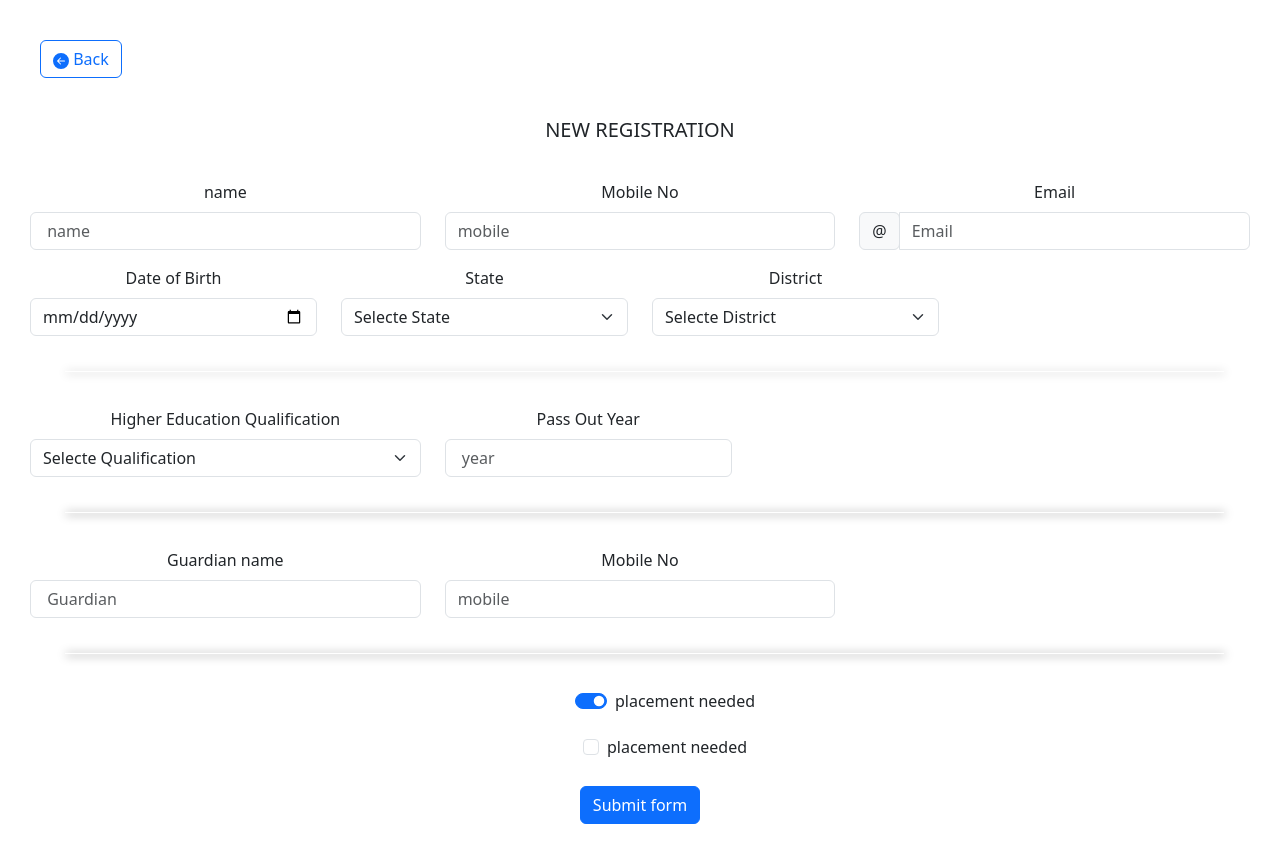
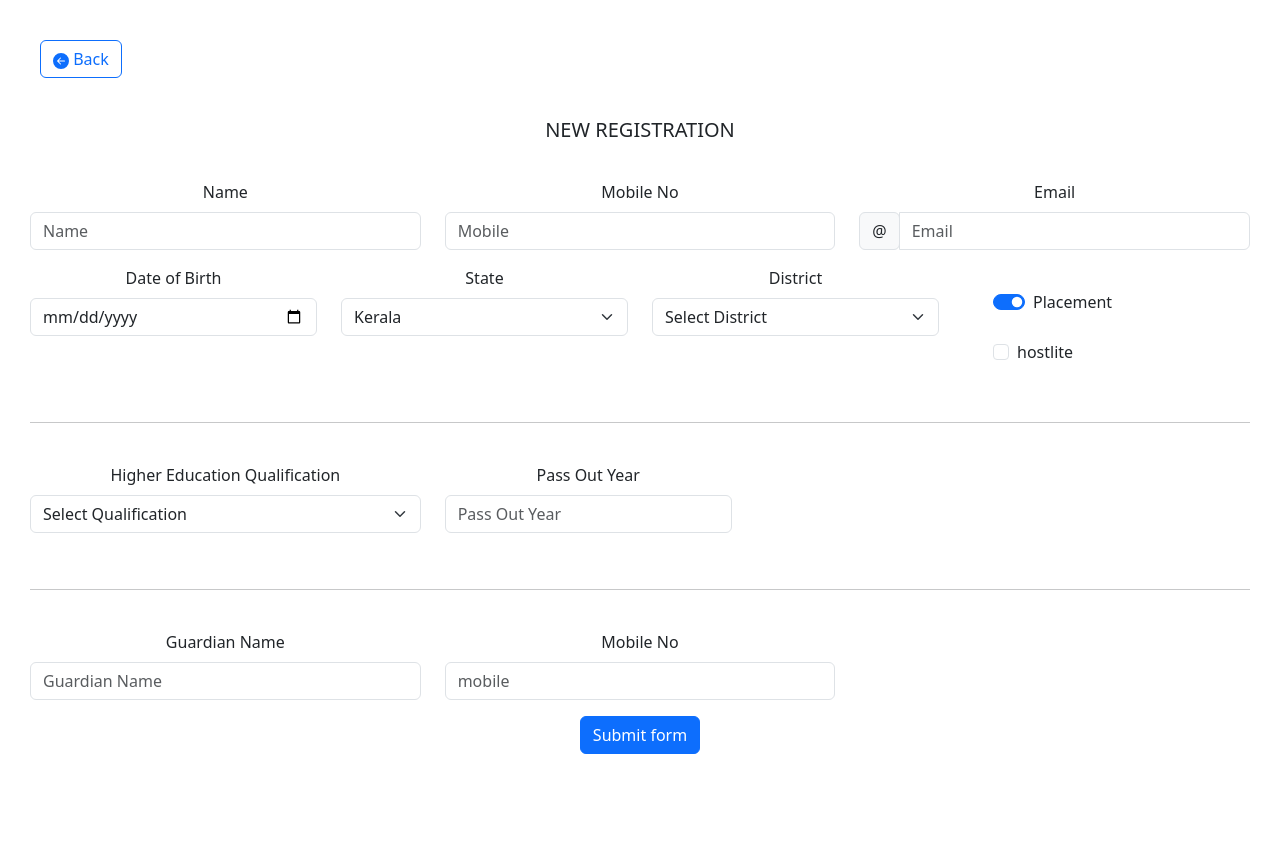
Before and after one commit to shaheedxdiat/DiatAdminMain, a React (Create React App) app: page /course/1/register in a window 1280 px wide. After the commit the page ends 800 px from the top, so only its background shows below. Built offline with nearby package versions, Linux system fonts and the light colour scheme; no server answers.

Commit message:
day 2 hosting 4

```diff
--- /dev/null
+++ b/src/assests/styles/StudentRegistration.css
@@ -0,0 +1,3 @@
+input[type="text"] {
+    text-transform: capitalize;
+  }
--- a/src/pages/StudentRegistration.jsx
+++ b/src/pages/StudentRegistration.jsx
@@ -1,12 +1,52 @@
-import React from "react";
+import React, { useState } from "react";
 import { Form, Row, Button, Col, InputGroup } from "react-bootstrap";
-import { useNavigate } from "react-router-dom";
+import { useNavigate, useParams } from "react-router-dom";
 
 const StudentRegistration = () => {
   const navigate = useNavigate();
+
+  const course = useParams();
+  const [name, setName] = useState("");
+  const [mobile, setMobile] = useState("");
+  const [email, setEmail] = useState("");
+  const [dob, setDob] = useState("");
+  const [state, setState] = useState("Kerala");
+  const [district, setDistrict] = useState("");
+  const [qualification, setQualification] = useState("");
+  const [passOutYear, setPassOutYear] = useState("");
+  const [guardianName, setGuardianName] = useState("");
+  const [guardianMobile, setGuardianMobile] = useState("");
+  const [placementNeeded, setPlacementNeeded] = useState(true);
+  const [hostlite, sethostlite] = useState(false);
+
+  console.log(
+    course.c_id,
+    name,
+    mobile,
+    email,
+    dob,
+    state,
+    district,
+    qualification,
+    passOutYear,
+    guardianName,
+    guardianMobile,
+    "placement",
+    placementNeeded,
+    "hostle",
+    hostlite
+  );
+
   const handlebackClick = () => {
     navigate(-1);
   };
+
+  const handleSubmit = (event) => {
+    // Handle form submission
+    event.preventDefault();
+    // You can access form data here using state variables
+  };
+
   return (
     <div>
       <div
@@ -23,7 +63,7 @@ const StudentRegistration = () => {
             width="16"
             height="16"
             fill="currentColor"
-            class="bi bi-arrow-left-circle-fill"
+            className="bi bi-arrow-left-circle-fill"
             viewBox="0 0 16 16"
           >
             <path d="M8 0a8 8 0 1 0 0 16A8 8 0 0 0 8 0m3.5 7.5a.5.5 0 0 1 0 1H5.707l2.147 2.146a.5.5 0 0 1-.708.708l-3-3a.5.5 0 0 1 0-.708l3-3a.5.5 0 1 1 .708.708L5.707 7.5z" />
@@ -34,15 +74,27 @@ const StudentRegistration = () => {
       <h5>NEW REGISTRATION</h5>
 
       <div style={{ padding: "30px" }}>
-        <Form>
+        <Form onSubmit={handleSubmit}>
           <Row className="mb-3">
             <Form.Group as={Col} md="4" controlId="validationCustom01">
-              <Form.Label> name</Form.Label>
-              <Form.Control required type="text" placeholder=" name" />
+              <Form.Label>Name</Form.Label>
+              <Form.Control
+                required
+                type="text"
+                placeholder="Name"
+                value={name}
+                onChange={(e) => setName(e.target.value.toUpperCase())}
+              />
             </Form.Group>
             <Form.Group as={Col} md="4" controlId="validationCustom02">
               <Form.Label>Mobile No</Form.Label>
-              <Form.Control required type="text" placeholder="mobile" />
+              <Form.Control
+                required
+                type="text"
+                placeholder="Mobile"
+                value={mobile}
+                onChange={(e) => setMobile(e.target.value)}
+              />
             </Form.Group>
             <Form.Group as={Col} md="4" controlId="validationCustomUsername">
               <Form.Label>Email</Form.Label>
@@ -52,132 +104,271 @@ const StudentRegistration = () => {
                   type="text"
                   placeholder="Email"
                   aria-describedby="inputGroupPrepend"
+                  value={email}
+                  onChange={(e) => setEmail(e.target.value)}
                   required
                 />
-                {/* <Form.Control.Feedback type="invalid">
-                  Please choose a username.
-                </Form.Control.Feedback> */}
               </InputGroup>
             </Form.Group>
           </Row>
-          {/* --------------------------------------------------------- */}
           <Row className="mb-3">
             <Form.Group as={Col} md="3" controlId="validationCustom01">
-              <Form.Label> Date of Birth</Form.Label>
-              <Form.Control required type="date" placeholder=" name" />
+              <Form.Label>Date of Birth</Form.Label>
+              <Form.Control
+                required
+                type="date"
+                placeholder="Date of Birth"
+                value={dob}
+                onChange={(e) => setDob(e.target.value)}
+              />
             </Form.Group>
-
             <Form.Group as={Col} md="3" controlId="validationCustom02">
               <Form.Label>State</Form.Label>
-              <Form.Select required aria-label="Default select example">
-                <option>Selecte State</option>
-                <option value="1">One</option>
-                <option value="2">Two</option>
-                <option value="3">Three</option>
+              <Form.Select required aria-label="State" value={state}>
+                <option>Select State</option>
+                <option value="Kerala">Kerala</option>
+                <option value="Tamil Nadu" disabled={state !== "Kerala"}>
+                  Tamil Nadu
+                </option>
+                <option value="Karnataka" disabled={state !== "Kerala"}>
+                  Karnataka
+                </option>
+                <option value="Telangana" disabled={state !== "Kerala"}>
+                  Telangana
+                </option>
+                <option value="Andhra Pradesh" disabled={state !== "Kerala"}>
+                  Andhra Pradesh
+                </option>
+                <option value="Puducherry" disabled={state !== "Kerala"}>
+                  Puducherry
+                </option>
+                <option value="Lakshadweep" disabled={state !== "Kerala"}>
+                  Lakshadweep
+                </option>
+                <option
+                  value="Andaman and Nicobar Islands"
+                  disabled={state !== "Kerala"}
+                >
+                  Andaman and Nicobar Islands
+                </option>
+                <option value="Arunachal Pradesh" disabled={state !== "Kerala"}>
+                  Arunachal Pradesh
+                </option>
+                <option value="Assam" disabled={state !== "Kerala"}>
+                  Assam
+                </option>
+                <option value="Bihar" disabled={state !== "Kerala"}>
+                  Bihar
+                </option>
+                <option value="Chhattisgarh" disabled={state !== "Kerala"}>
+                  Chhattisgarh
+                </option>
+                <option value="Goa" disabled={state !== "Kerala"}>
+                  Goa
+                </option>
+                <option value="Gujarat" disabled={state !== "Kerala"}>
+                  Gujarat
+                </option>
+                <option value="Haryana" disabled={state !== "Kerala"}>
+                  Haryana
+                </option>
+                <option value="Himachal Pradesh" disabled={state !== "Kerala"}>
+                  Himachal Pradesh
+                </option>
+                <option value="Jharkhand" disabled={state !== "Kerala"}>
+                  Jharkhand
+                </option>
+                <option value="Madhya Pradesh" disabled={state !== "Kerala"}>
+                  Madhya Pradesh
+                </option>
+                <option value="Maharashtra" disabled={state !== "Kerala"}>
+                  Maharashtra
+                </option>
+                <option value="Manipur" disabled={state !== "Kerala"}>
+                  Manipur
+                </option>
+                <option value="Meghalaya" disabled={state !== "Kerala"}>
+                  Meghalaya
+                </option>
+                <option value="Mizoram" disabled={state !== "Kerala"}>
+                  Mizoram
+                </option>
+                <option value="Nagaland" disabled={state !== "Kerala"}>
+                  Nagaland
+                </option>
+                <option value="Odisha" disabled={state !== "Kerala"}>
+                  Odisha
+                </option>
+                <option value="Punjab" disabled={state !== "Kerala"}>
+                  Punjab
+                </option>
+                <option value="Rajasthan" disabled={state !== "Kerala"}>
+                  Rajasthan
+                </option>
+                <option value="Sikkim" disabled={state !== "Kerala"}>
+                  Sikkim
+                </option>
+                <option value="Tripura" disabled={state !== "Kerala"}>
+                  Tripura
+                </option>
+                <option value="Uttar Pradesh" disabled={state !== "Kerala"}>
+                  Uttar Pradesh
+                </option>
+                <option value="Uttarakhand" disabled={state !== "Kerala"}>
+                  Uttarakhand
+                </option>
+                <option value="West Bengal" disabled={state !== "Kerala"}>
+                  West Bengal
+                </option>
+                <option value="Chandigarh" disabled={state !== "Kerala"}>
+                  Chandigarh
+                </option>
+                <option
+                  value="Dadra and Nagar Haveli and Daman and Diu"
+                  disabled={state !== "Kerala"}
+                >
+                  Dadra and Nagar Haveli and Daman and Diu
+                </option>
+                <option value="Delhi" disabled={state !== "Kerala"}>
+                  Delhi
+                </option>
+                <option value="Ladakh" disabled={state !== "Kerala"}>
+                  Ladakh
+                </option>
+                <option value="Lakshadweep" disabled={state !== "Kerala"}>
+                  Lakshadweep
+                </option>
+                <option value="Puducherry" disabled={state !== "Kerala"}>
+                  Puducherry
+                </option>
               </Form.Select>
             </Form.Group>
             <Form.Group as={Col} md="3" controlId="validationCustom02">
               <Form.Label>District</Form.Label>
-              <Form.Select required aria-label="Default select example">
-                <option>Selecte District</option>
-                <option value="1">One</option>
-                <option value="2">Two</option>
-                <option value="3">Three</option>
+              <Form.Select
+                required
+                aria-label="District"
+                value={district}
+                onChange={(e) => setDistrict(e.target.value)}
+              >
+                <option>Select District</option>
+                <option value="Alappuzha">Alappuzha</option>
+                <option value="Ernakulam">Ernakulam</option>
+                <option value="Idukki">Idukki</option>
+                <option value="Kannur">Kannur</option>
+                <option value="Kasaragod">Kasaragod</option>
+                <option value="Kollam">Kollam</option>
+                <option value="Kottayam">Kottayam</option>
+                <option value="Kozhikode">Kozhikode</option>
+                <option value="Malappuram">Malappuram</option>
+                <option value="Palakkad">Palakkad</option>
+                <option value="Pathanamthitta">Pathanamthitta</option>
+                <option value="Thiruvananthapuram">Thiruvananthapuram</option>
+                <option value="Thrissur">Thrissur</option>
+                <option value="Wayanad">Wayanad</option>
               </Form.Select>
             </Form.Group>
+            <Form.Group as={Col} md="3" controlId="validationCustom01">
+              <br />
+
+              <div
+                style={{
+                  //   display: "flex",
+                  //   justifyContent: "center",
+                  //   alignItems: "center",
+                  //   flexDirection: "column",
+                  //   width: "100%",
+                  margin: "0px 30px ",
+                  gap: "20px",
+                }}
+              >
+                <div style={{ maxWidth: "30%" }}>
+                  {" "}
+                  <Form.Check
+                    defaultChecked
+                    type="switch"
+                    id="placement"
+                    label="Placement "
+                    onChange={(e) => setPlacementNeeded(e.target.checked)}
+                  />
+                </div>
+                <br />
+                <div style={{ maxWidth: "30%" }}>
+                  {" "}
+                  <Form.Check
+                    type="checkbox"
+                    id="placement"
+                    label="hostlite"
+                    onChange={(e) => sethostlite(e.target.checked)}
+                  />
+                </div>
+              </div>
+            </Form.Group>
           </Row>
-          {/* --------------------------------------------------------- */}
-
-          <div
-            style={{
-              width: "95%",
-              boxShadow: "1px 1px 10px gray",
-              height: "1px",
-              margin: "35px",
-            }}
-          ></div>
+          <br />
+          <hr />
+          <br />
           <Row className="mb-3">
             <Form.Group as={Col} md="4" controlId="validationCustom01">
-              <Form.Label> Higher Education Qualification</Form.Label>
-              <Form.Select required aria-label="Default select example">
-                <option>Selecte Qualification</option>
+              <Form.Label>Higher Education Qualification</Form.Label>
+              <Form.Select
+                required
+                aria-label="Higher Education Qualification"
+                value={qualification}
+                onChange={(e) => setQualification(e.target.value.toUpperCase())}
+              >
+                <option>Select Qualification</option>
                 <option value="Post Graduation">Post Graduation</option>
                 <option value="Under Graduation">Under Graduation</option>
                 <option value="Polytechnic(3year diploma)">
                   Polytechnic(3year diploma)
                 </option>
-                <option value=" diploma">Diploma</option>
-                <option value=" Plus Two">Plus Two</option>
-                <option value=" SSLC">SSLC</option>
-                <option value=" Other">Other</option>
+                <option value="Diploma">Diploma</option>
+                <option value="Plus Two">Plus Two</option>
+                <option value="SSLC">SSLC</option>
+                <option value="Other">Other</option>
               </Form.Select>
             </Form.Group>
-
             <Form.Group as={Col} md="3" controlId="validationCustom02">
               <Form.Label>Pass Out Year</Form.Label>
-              <Form.Control required type="text" placeholder=" year" />
+              <Form.Control
+                required
+                type="text"
+                placeholder="Pass Out Year"
+                value={passOutYear}
+                onChange={(e) => setPassOutYear(e.target.value)}
+              />
             </Form.Group>
           </Row>
-          {/* --------------------------------------------------------- */}
-          <div
-            style={{
-              width: "95%",
-              boxShadow: "1px 1px 10px black",
-              height: "1px",
-              margin: "35px",
-            }}
-          ></div>
-
+          <br />
+          <hr />
+          <br />
           <Row className="mb-3">
             <Form.Group as={Col} md="4" controlId="validationCustom01">
-              <Form.Label> Guardian name</Form.Label>
-              <Form.Control required type="text" placeholder=" Guardian" />
+              <Form.Label>Guardian Name</Form.Label>
+              <Form.Control
+                required
+                type="text"
+                placeholder="Guardian Name"
+                value={guardianName}
+                onChange={(e) =>
+                  setGuardianName(e.target.value.toLocaleUpperCase())
+                }
+              />
             </Form.Group>
+
             <Form.Group as={Col} md="4" controlId="validationCustom02">
               <Form.Label>Mobile No</Form.Label>
-              <Form.Control required type="text" placeholder="mobile" />
+              <Form.Control
+                onChange={(e) => {
+                  setGuardianMobile(e.target.value);
+                }}
+                required
+                type="text"
+                placeholder="mobile"
+              />
             </Form.Group>
           </Row>
-          <div
-            style={{
-              width: "95%",
-              boxShadow: "1px 1px 10px black",
-              height: "1px",
-              margin: "35px",
-            }}
-          ></div>
-          <div
-            style={{
-              display: "flex",
-              justifyContent: "center",
-              alignItems:"center",
-              flexDirection: "column",
-              width: "100%",
-            margin:"25px ",
-              gap: "20px",
-            }}
-          >
-            <div style={{maxWidth:"30%"}}>
-              {" "}
-              <Form.Check
-                defaultChecked
-                type="switch"
-                id="placement"
-                label="placement needed"
-              />
-            </div>
-            <div style={{maxWidth:"30%"}}>
-              {" "}
-              <Form.Check
-
-                type="checkbox"
-                id="placement"
-                label="placement needed"
-              />
-            </div>
-
-
-          </div>
 
           <Button type="submit">Submit form</Button>
         </Form>
```
